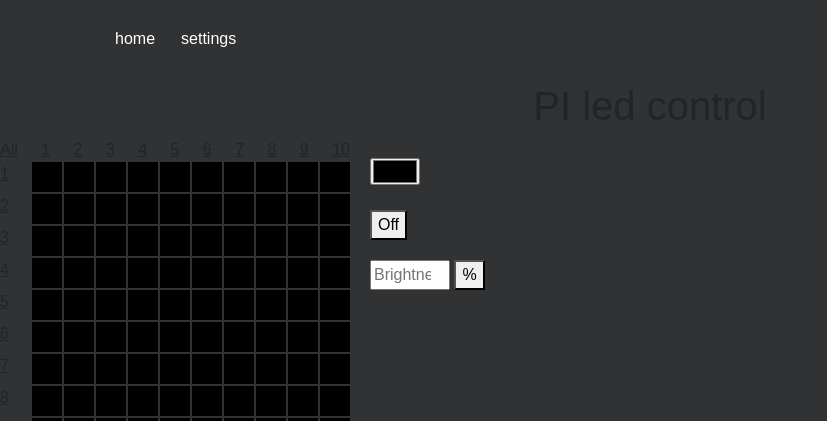
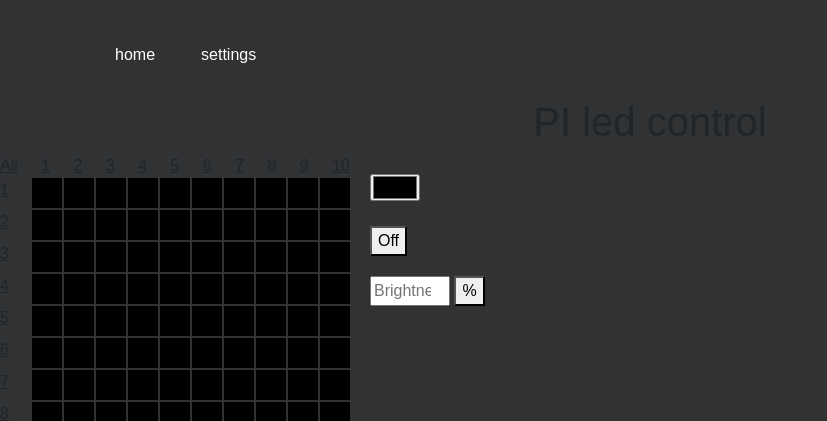
Before and after one commit to Cepumins/ledpi, a Flask app: page / in a window 1280 px wide. Shown: the top 421 px of the page, without its empty margins (0-827 px from the left). Run offline with Flask 3, Linux system fonts and the light colour scheme; some libraries are stand-ins or nearby versions.

Commit message:
header update

```diff
--- a/templates/header.html
+++ b/templates/header.html
@@ -10,7 +10,7 @@
             font-size: larger;
             color: white !important; /* Ensures text stays white */
             /*border: 1px solid white;  Adds border around the button */
-            padding: 10px 20px; /* Adjusts padding for larger size */
+            /*padding: 10px 20px;  Adjusts padding for larger size */
         }
         .nav-btn:hover {
             color: white !important;
@@ -25,9 +25,9 @@
 </head>
 <body>
     <div class="container mt-3">
-        <div class="d-flex justify-content-start margins20">
-            <a href="/" class="nav-btn btn">home</a>
-            <a href="/settings" class="nav-btn btn">settings</a>
+        <div class="d-flex justify-content-start ">
+            <a href="/" class="nav-btn btn margins20">home</a>
+            <a href="/settings" class="nav-btn btn margins20">settings</a>
         </div>
     </div>
 </body>
```
